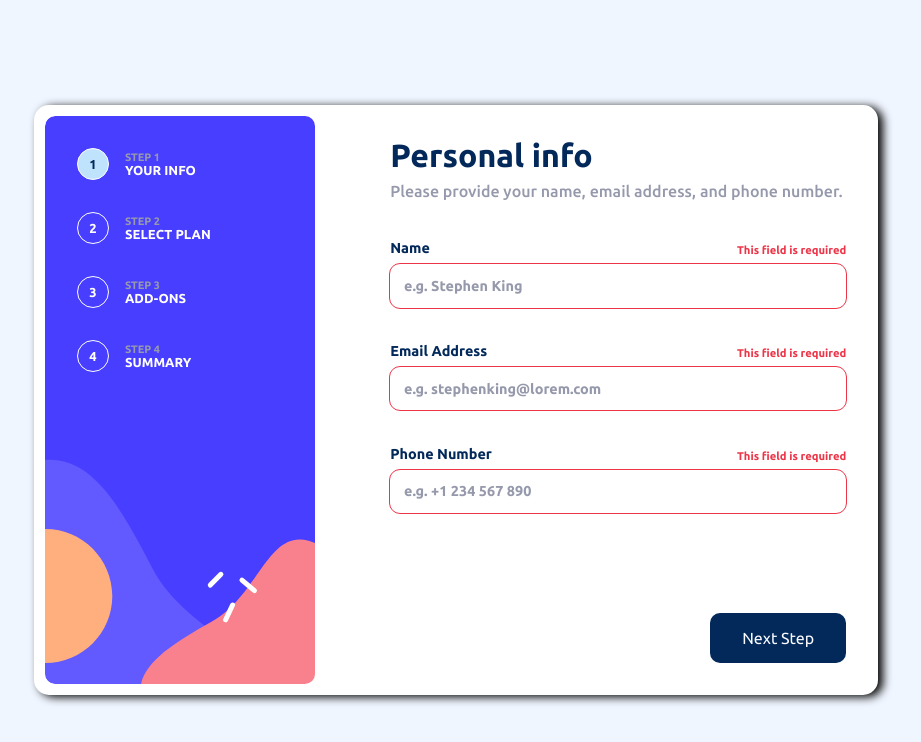
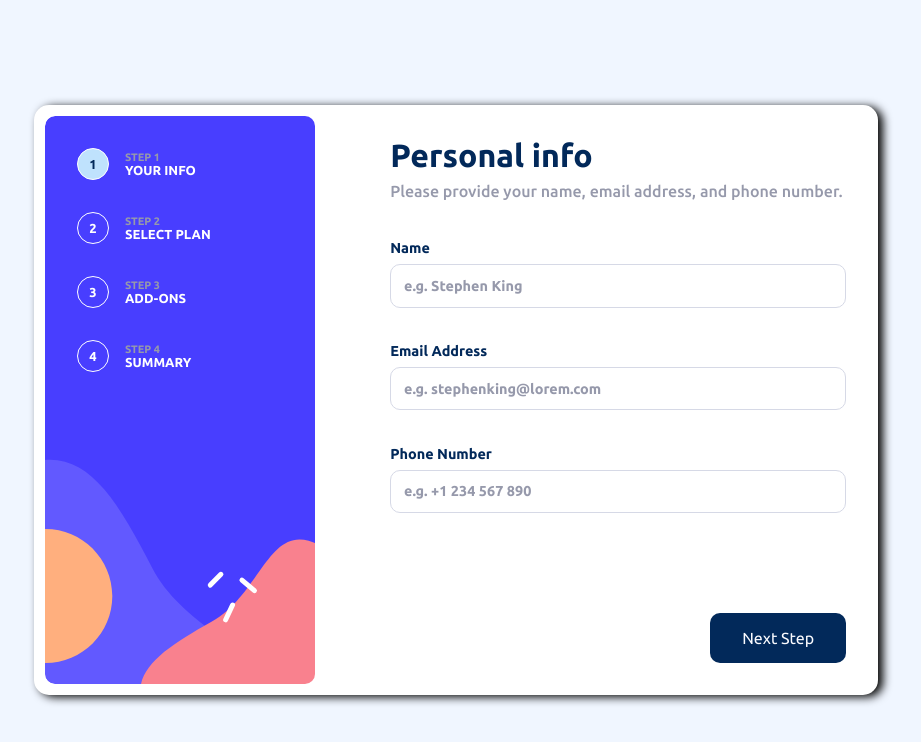
Before and after one commit to PatrykO92/FrontendMentor_Multi-step-form-, a React (Create React App) app: page / in a window 1280 px wide. Shown: the top 742 px of the page, without its empty margins (184-1105 px from the left). Built offline with nearby package versions, Linux system fonts and the light colour scheme.

Commit message:
added small tweaks to form validation

```diff
--- a/src/assets/styles/form.css
+++ b/src/assets/styles/form.css
@@ -163,14 +163,14 @@
   display: none;
 }
 
+.form-your-info input:invalid + div > .error-message {
+  display: block;
+}
+
 .input-container {
   display: flex;
   align-items: flex-end;
   justify-content: space-between;
-}
-
-input:invalid + .input-container > .error-message {
-  display: block;
 }
 
 .form-your-info input:focus {
--- a/src/components/Form.jsx
+++ b/src/components/Form.jsx
@@ -37,6 +37,8 @@ const Form = () => {
       customizableProfile: false,
     },
   });
+
+  const [isRequired, setIsRequired] = useState(false);
 
   const [totalPrice, setTotalPrice] = useState(0);
 
@@ -176,13 +178,12 @@ const Form = () => {
                   onChange={handleInputChange}
                   type="text"
                   placeholder="e.g. Stephen King"
-                  minLength={6}
                   maxLength={80}
-                  required
+                  required={isRequired}
                 ></input>
                 <div className="input-container">
                   <label htmlFor="input-name">Name</label>
-                  <span className="error-message">This field is required</span>
+                  <span className="error-message">Name is required</span>
                 </div>
               </div>
 
@@ -194,13 +195,12 @@ const Form = () => {
                   onChange={handleInputChange}
                   type="email"
                   placeholder="e.g. stephenking@lorem.com"
-                  minLength={4}
                   maxLength={80}
-                  required
+                  required={isRequired}
                 ></input>
                 <div className="input-container">
                   <label htmlFor="input-email">Email Address</label>
-                  <span className="error-message">This field is required</span>
+                  <span className="error-message">Email is required</span>
                 </div>
               </div>
 
@@ -211,14 +211,13 @@ const Form = () => {
                   value={form.phone}
                   onChange={handleInputChange}
                   type="tel"
-                  minLength={6}
                   maxLength={25}
                   placeholder="e.g. +1 234 567 890"
-                  required
+                  required={isRequired}
                 ></input>
                 <div className="input-container">
                   <label htmlFor="input-phone">Phone Number</label>
-                  <span className="error-message">This field is required</span>
+                  <span className="error-message">Phone is required</span>
                 </div>
               </div>
             </form>
@@ -511,7 +510,12 @@ const Form = () => {
                   Confirm
                 </button>
               ) : actualStep === 1 ? (
-                <button className="button" form="form-your-info" type="submit">
+                <button
+                  className="button"
+                  form="form-your-info"
+                  type="submit"
+                  onClick={() => setIsRequired(true)}
+                >
                   Next Step
                 </button>
               ) : (
```
